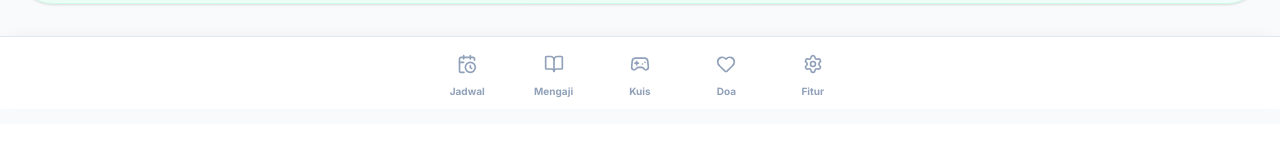
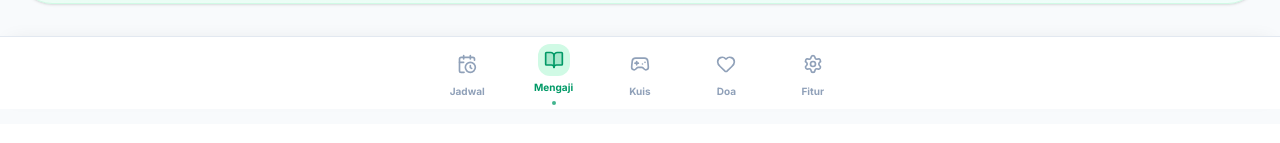
Before and after one commit to untungsetiawan476/hafiz-quran-app, a Next.js app: page / in a window 1280 px wide. Shown: the part 691-834 px from the top of the page. Built offline with nearby package versions, Linux system fonts and the light colour scheme; no server answers.

Commit message:
Update BottomNav.tsx

```diff
--- a/components/BottomNav.tsx
+++ b/components/BottomNav.tsx
@@ -7,10 +7,10 @@ import { CalendarClock, BookOpen, Gamepad2, Heart, Settings } from "lucide-react
 export default function BottomNav() {
   const pathname = usePathname();
 
-  // Daftar menu navigasi
+  // Daftar menu navigasi (Perhatikan path Mengaji sekarang mengarah ke "/")
   const navItems = [
     { name: "Jadwal", path: "/jadwal", icon: CalendarClock },
-    { name: "Mengaji", path: "/mengaji", icon: BookOpen },
+    { name: "Mengaji", path: "/", icon: BookOpen },
     { name: "Kuis", path: "/kuis", icon: Gamepad2 },
     { name: "Doa", path: "/doa", icon: Heart },
     { name: "Fitur", path: "/fitur", icon: Settings },
@@ -29,8 +29,14 @@ export default function BottomNav() {
 
         <div className="flex justify-around items-center p-2 max-w-md mx-auto">
           {navItems.map((item) => {
-            // Cek apakah tab ini sedang aktif
-            const isActive = pathname === item.path || pathname?.startsWith(item.path + "/");
+
+            // LOGIKA PINTAR: Cek apakah tab ini sedang aktif
+            // Khusus tab Mengaji ("/"), dia akan aktif di halaman depan ATAU saat masuk ke bacaan ayat (/mengaji/1)
+            const isActive =
+              item.path === "/"
+                ? pathname === "/" || pathname?.startsWith("/mengaji/")
+                : pathname === item.path || pathname?.startsWith(item.path + "/");
+
             const Icon = item.icon;
 
             return (
```
